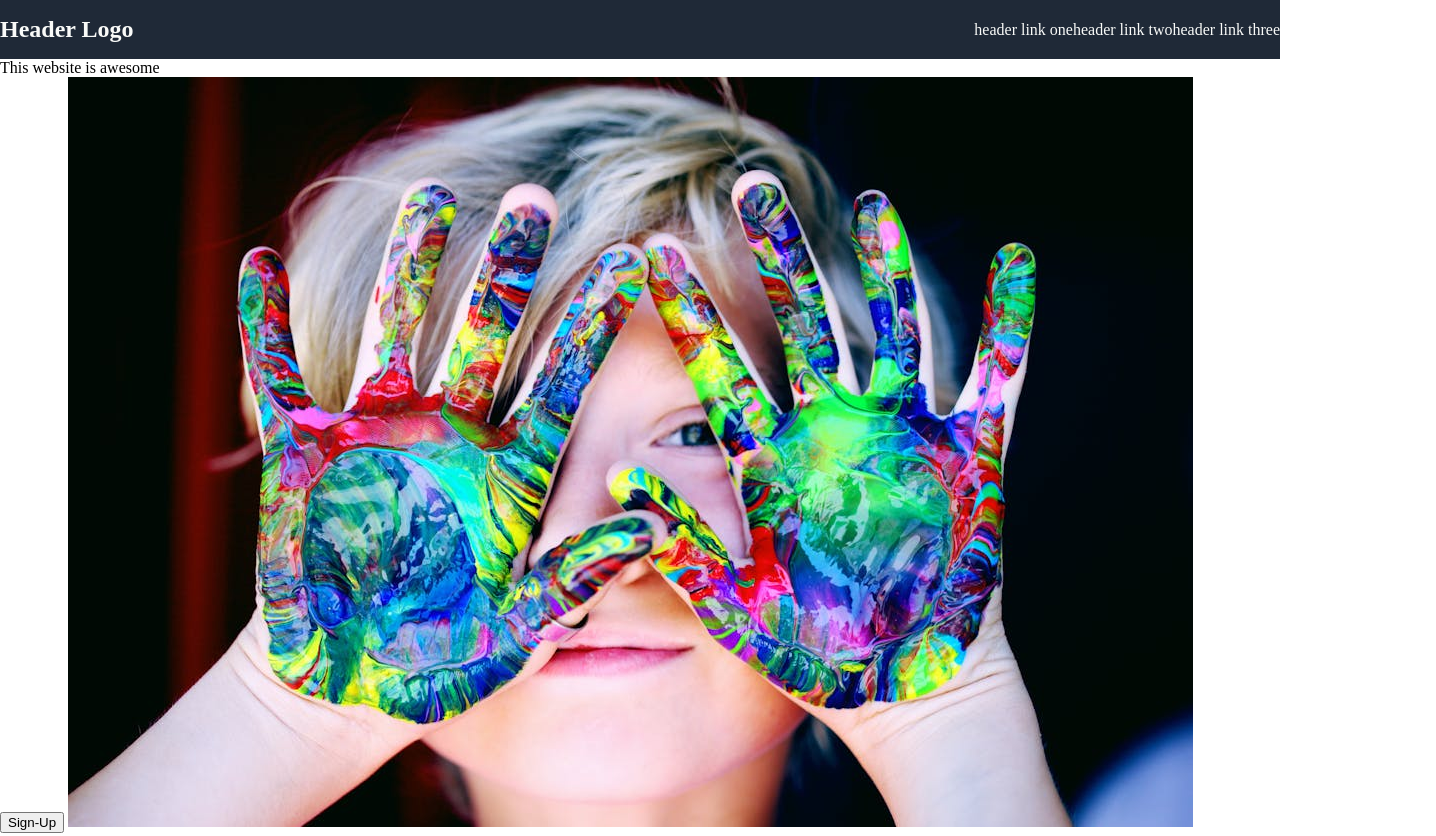
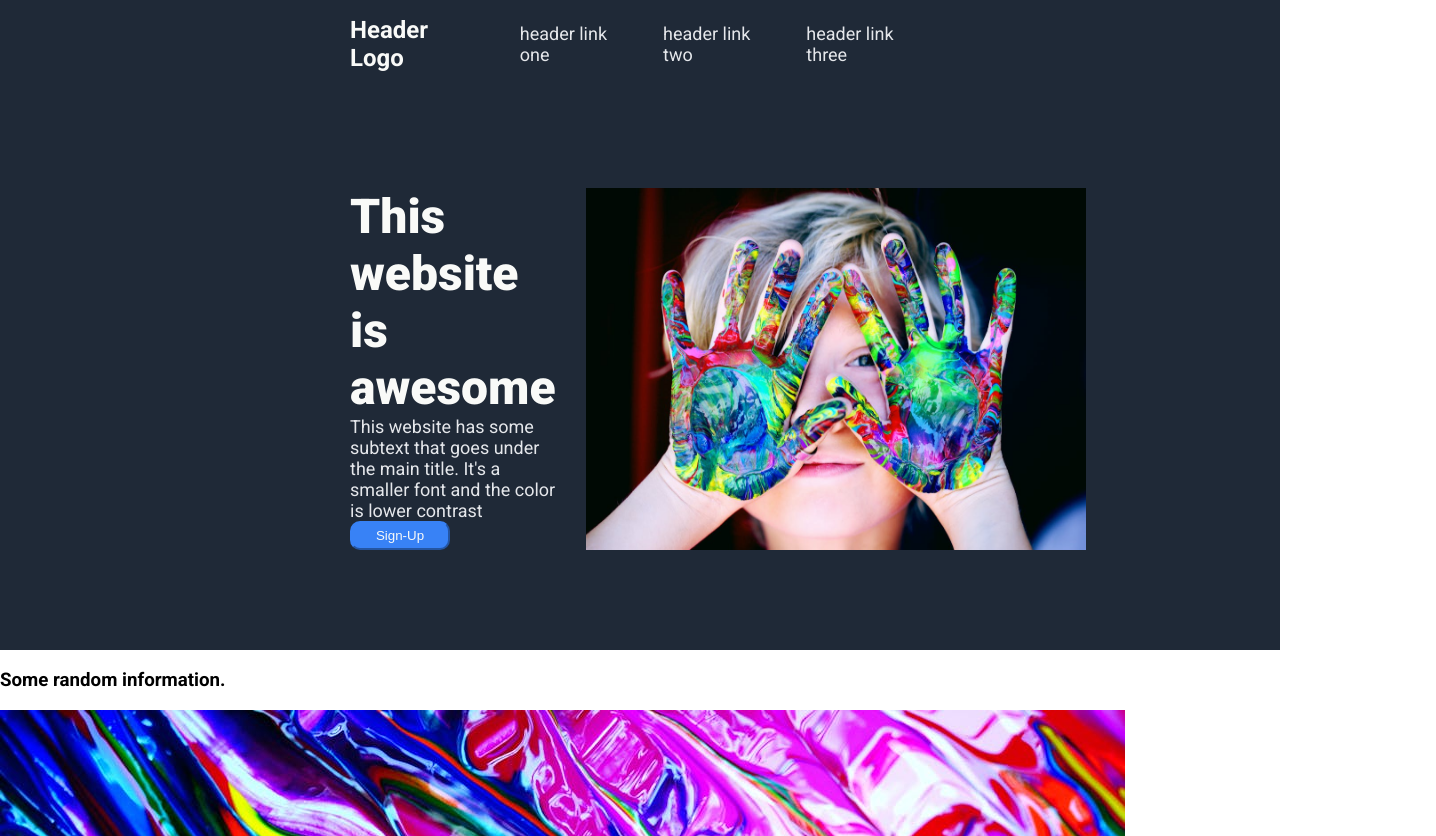
Before and after one commit to J-Toney/landing-page, a plain HTML site: page index.html in a window 1280 px wide. Shown: the top 836 px of the page, 1436 px wide, since content can reach past the window. Drawn offline with Linux system fonts and the light colour scheme.

```diff
--- a/index.html
+++ b/index.html
@@ -4,6 +4,9 @@
     <meta charset="UTF-8">
     <title>Landing Page Project</title>
     <link rel="stylesheet" href="styles.css">
+    <link rel="preconnect" href="https://fonts.googleapis.com">
+    <link rel="preconnect" href="https://fonts.gstatic.com" crossorigin>
+    <link href="https://fonts.googleapis.com/css2?family=Roboto:ital,wght@0,100..900;1,100..900&display=swap" rel="stylesheet">
 </head>
 <body>
     <div class="header">
@@ -16,11 +19,13 @@
     </div>
 
     <div class="row-one">
-        <div class="hero">This website is awesome</div>
-        <div class="subtext"></div>
-        <button class="sign-up-hero">Sign-Up</button>
+        <div class="hero-container">
+            <div class="hero">This website is awesome</div>
+            <div class="subtext">This website has some subtext that goes under the main title. It's a smaller font and the color is lower contrast</div>
+            <button class="hero-button">Sign-Up</button>
+        </div>
 
-        <img src="images/child-with-painted-hands.jpeg" alt="child holding hands up with palms to camera covered in paint">
+        <img class="child" src="images/child-with-painted-hands.jpeg" alt="child holding hands up with palms to camera covered in paint">
     </div>
 
     <div class="row-two">
--- a/styles.css
+++ b/styles.css
@@ -3,28 +3,75 @@ body {
     flex-direction: column;
     padding: 0px ;
     margin: 0px;
-
+    font-family: "Roboto";
 }
 
 a {
     text-decoration: none;
-    color: #f9faf8;
+    color: #e5e7eb;
+    font-size: 18px;
 }
 
 ul{
     list-style: none;
     display: flex;
     align-items: center;
+    padding-right: 350px;
+    gap: 30px;
+}
 
-}
 
 .header {
     display: flex;
     justify-content: space-between;
     background-color: #1f2937;
+    padding-left: 350px;
 }
 
 h1 {
     color: #f9faf8;
     font-size: 24px;
 }
+
+.row-one {
+    display: flex;
+    background-color: #1f2937;
+    gap: 30px;
+    justify-content: space-between;
+    padding: 100px 0px;
+}
+
+.hero-container {
+    display: flex;
+    flex-direction: column;
+    padding-left: 350px ;
+    max-width: 500px;
+}
+
+.child {
+    width: 500px;
+    height: auto;
+    margin-right: 0px;
+    padding-right: 350px;
+}
+
+.hero {
+    font-size: 48px;
+    font-weight: 900;
+    color: #f9faf8;
+}
+
+.subtext {
+    font-size: 18px;
+    color: #e5e7eb;
+}
+
+.hero-button {
+    background-color: #3882f6;
+    /* padding: 15px 32px; */
+    width: 100px;
+    padding: 5px;
+    color: #f9faf8;
+    border-radius: 10px;
+    border-color: #3882f6;
+}
```
